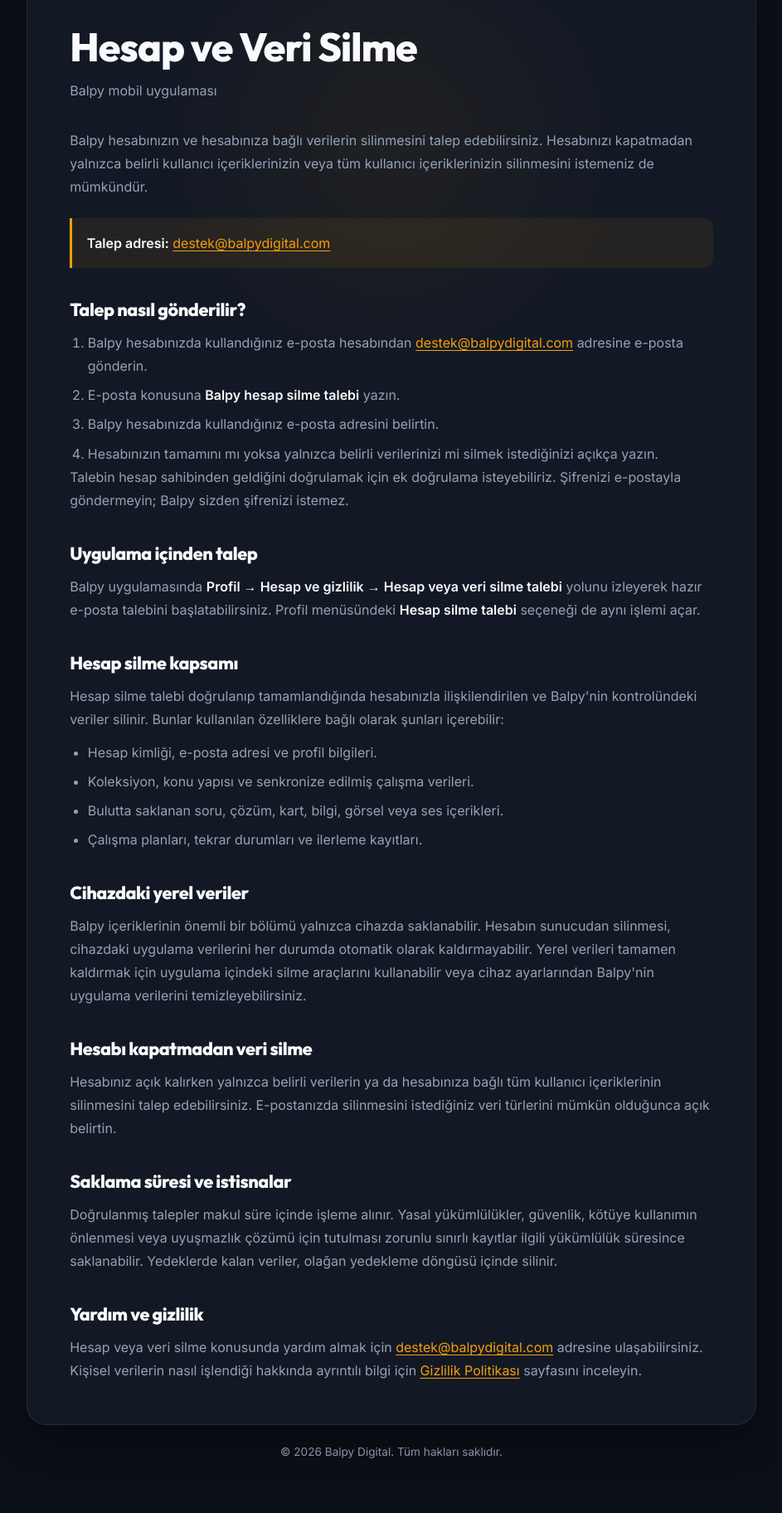
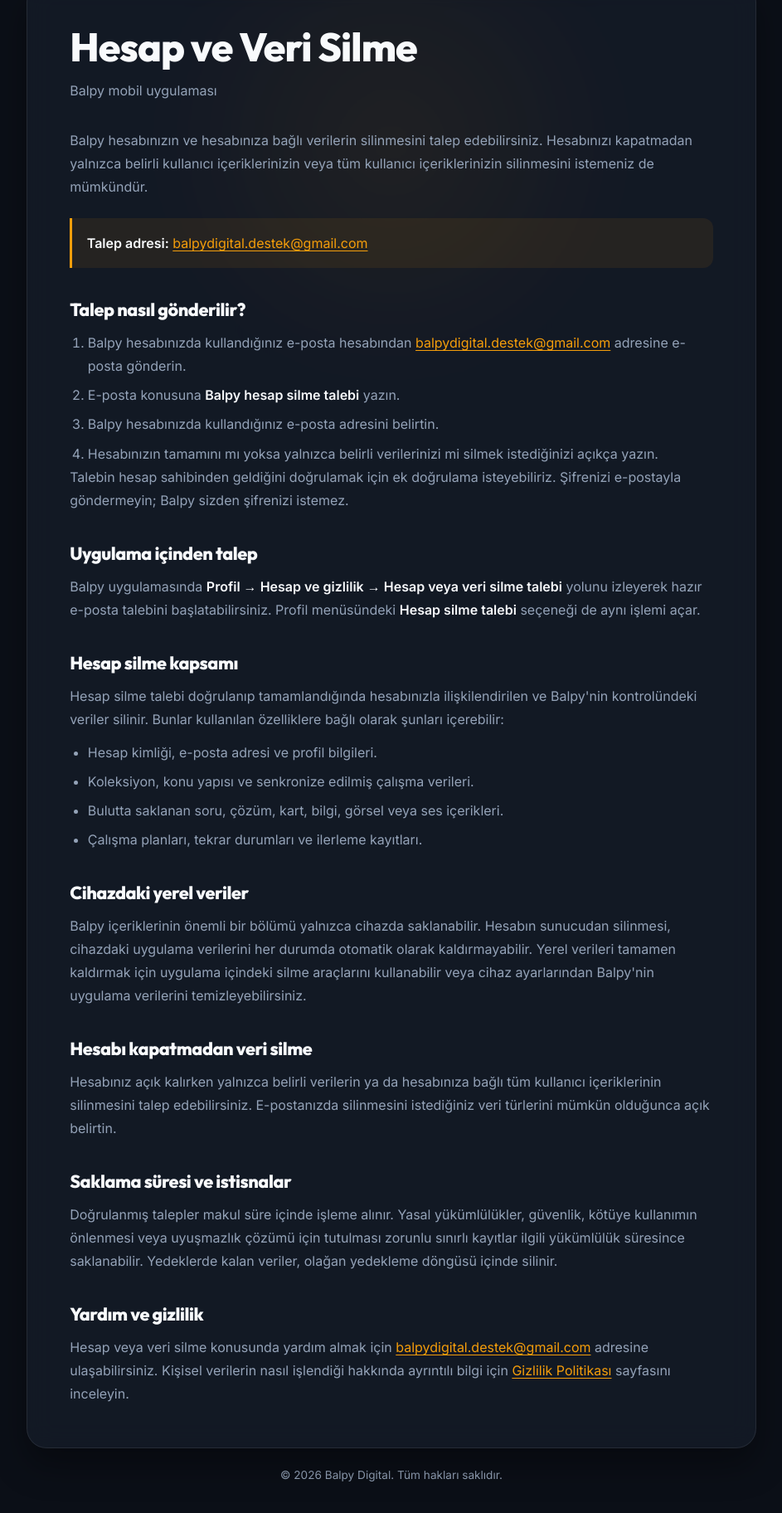
Before and after one commit to yigitbaturalp2-svg/balpydigital, a plain HTML site: page hesap-silme/index.html in a window 1280 px wide. Shown: the part 116-1940 px from the top of the page at 83% size, without its empty margins (168-1111 px from the left). Drawn offline with Linux system fonts and the light colour scheme.

Commit message:
Use Balpy support email

```diff
--- a/hesap-silme/index.html
+++ b/hesap-silme/index.html
@@ -27,12 +27,12 @@
             <p>Balpy hesabınızın ve hesabınıza bağlı verilerin silinmesini talep edebilirsiniz. Hesabınızı kapatmadan yalnızca belirli kullanıcı içeriklerinizin veya tüm kullanıcı içeriklerinizin silinmesini istemeniz de mümkündür.</p>
 
             <div class="notice">
-                <p><strong>Talep adresi:</strong> <a href="mailto:destek@balpydigital.com?subject=Balpy%20hesap%20silme%20talebi">destek@balpydigital.com</a></p>
+                <p><strong>Talep adresi:</strong> <a href="mailto:balpydigital.destek@gmail.com?subject=Balpy%20hesap%20silme%20talebi">balpydigital.destek@gmail.com</a></p>
             </div>
 
             <h2>Talep nasıl gönderilir?</h2>
             <ol>
-                <li>Balpy hesabınızda kullandığınız e-posta hesabından <a href="mailto:destek@balpydigital.com?subject=Balpy%20hesap%20silme%20talebi">destek@balpydigital.com</a> adresine e-posta gönderin.</li>
+                <li>Balpy hesabınızda kullandığınız e-posta hesabından <a href="mailto:balpydigital.destek@gmail.com?subject=Balpy%20hesap%20silme%20talebi">balpydigital.destek@gmail.com</a> adresine e-posta gönderin.</li>
                 <li>E-posta konusuna <strong>Balpy hesap silme talebi</strong> yazın.</li>
                 <li>Balpy hesabınızda kullandığınız e-posta adresini belirtin.</li>
                 <li>Hesabınızın tamamını mı yoksa yalnızca belirli verilerinizi mi silmek istediğinizi açıkça yazın.</li>
@@ -61,7 +61,7 @@
             <p>Doğrulanmış talepler makul süre içinde işleme alınır. Yasal yükümlülükler, güvenlik, kötüye kullanımın önlenmesi veya uyuşmazlık çözümü için tutulması zorunlu sınırlı kayıtlar ilgili yükümlülük süresince saklanabilir. Yedeklerde kalan veriler, olağan yedekleme döngüsü içinde silinir.</p>
 
             <h2>Yardım ve gizlilik</h2>
-            <p>Hesap veya veri silme konusunda yardım almak için <a href="mailto:destek@balpydigital.com">destek@balpydigital.com</a> adresine ulaşabilirsiniz. Kişisel verilerin nasıl işlendiği hakkında ayrıntılı bilgi için <a href="/gizlilik-politikasi/">Gizlilik Politikası</a> sayfasını inceleyin.</p>
+            <p>Hesap veya veri silme konusunda yardım almak için <a href="mailto:balpydigital.destek@gmail.com">balpydigital.destek@gmail.com</a> adresine ulaşabilirsiniz. Kişisel verilerin nasıl işlendiği hakkında ayrıntılı bilgi için <a href="/gizlilik-politikasi/">Gizlilik Politikası</a> sayfasını inceleyin.</p>
         </main>
 
         <footer class="legal-footer">&copy; 2026 Balpy Digital. Tüm hakları saklıdır.</footer>
```
Also changed, not shown: gizlilik-politikasi/index.html (+2 -2 lines).
